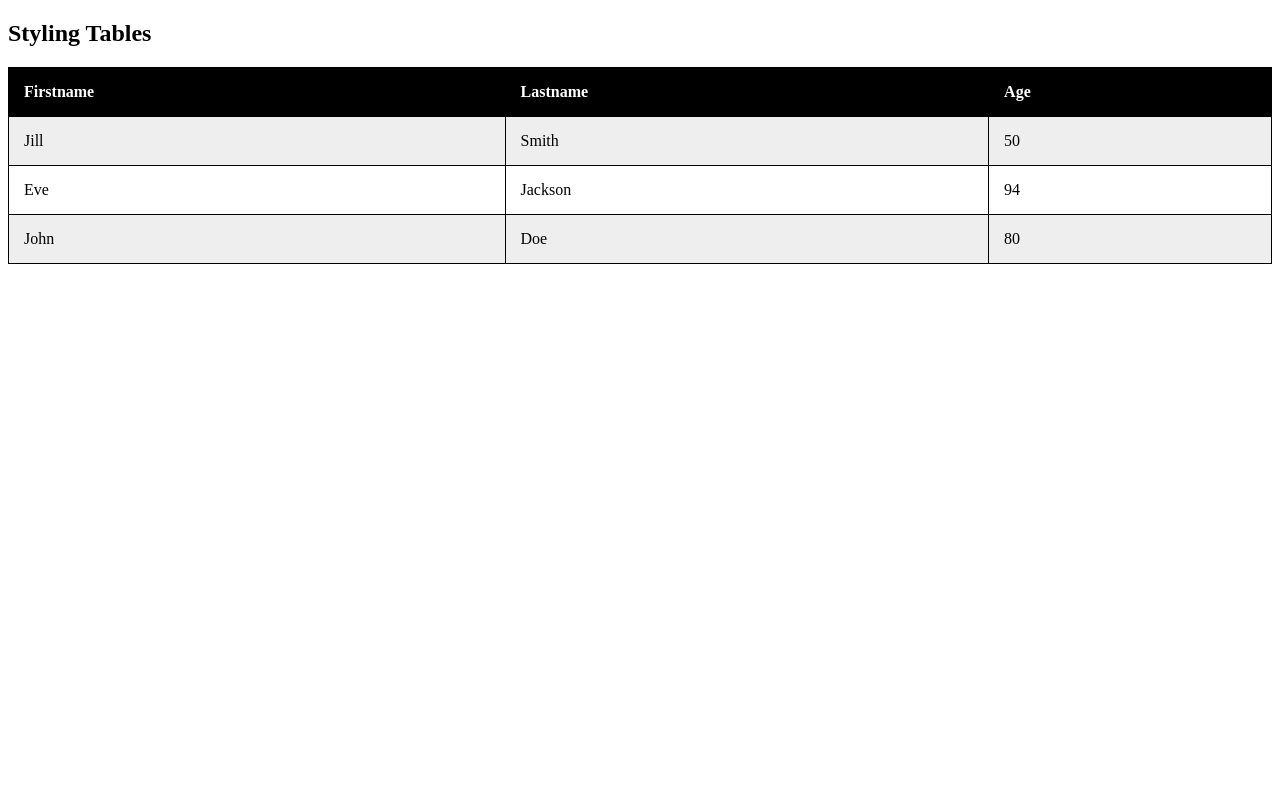
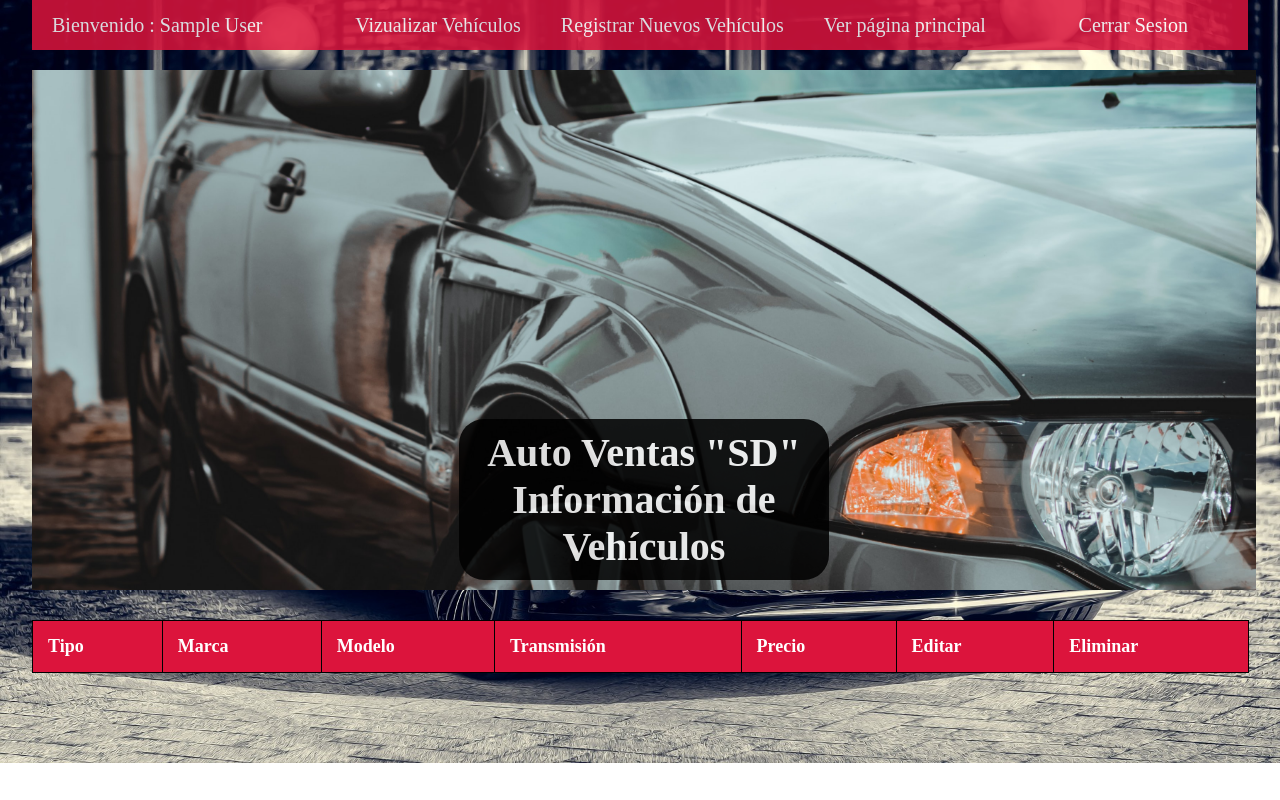
Before and after one commit to luas16/Catalogo-de-Autos, a PHP site: page /php/verVehiculos.php in a window 1280 px wide. Run offline with PHP 8.4, Linux system fonts and the light colour scheme; the visitor is signed in with stand-in values (Sample User, id 1); tables that the repository leaves empty or names only in its code hold one stand-in row (values such as "Sample post"); lists and menus that the app fills with data are empty.

Commit message:
ConsultaDeVehiculos

```diff
--- /dev/null
+++ b/css/verV.css
@@ -0,0 +1,147 @@
+*{
+    box-sizing: content-box;
+    margin: 0;
+    padding: 0%;
+}
+body{
+    width: 95%;
+    margin: auto;
+    background: url(../img/fondo.jpg) no-repeat center center/cover;
+    font-size: 18px;
+    font-family: 'Libre Baskerville', serif;
+}
+
+/*Eslilizado de el menu principal*/
+a{
+    display: flex;
+    color: #fff;
+    text-decoration: none;
+}
+
+
+.nav-main{
+    display: flex;
+    width: 100%;
+    justify-content: space-between;
+    align-items: center;
+    height: 30px;
+    padding: 10px 0;
+    background-color: crimson;
+    margin-bottom: 20px;
+    opacity: .85;
+    font-size: 20px;
+}
+
+.nav-main ul{
+    display: flex;
+    justify-content: center;
+}
+
+.nav-main ul li{
+    display: flex;
+    margin: 20px ;
+}
+
+
+.nav-main ul li a:hover{
+    border-bottom: 2px solid #fff;
+}
+
+.nav-main ul.nav-menu {
+
+    margin: 0 auto;
+}
+
+.menu-btn{
+    position: absolute;
+    cursor: pointer;
+    top: 15px;
+    right: 30px;
+    z-index: 2;
+    font-size: 1.2rem;
+    display: none;
+}
+
+
+
+/* estilizacion de tabla */
+
+table {
+    width:100%;
+    margin: 0 auto;
+  }
+
+  table, th, td {
+    border: 1px solid black;
+    border-collapse: collapse;
+
+  }
+  th, td {
+    padding: 15px;
+    text-align: left;
+  }
+  #t01 tr:nth-child(even) {
+    background-color: ghostwhite;
+  }
+  #t01 tr:nth-child(odd) {
+   background-color: gainsboro;
+  }
+  #t01 th {
+    background-color: crimson;
+    color: white;
+  }
+
+  .imgPrincipal{
+      width: 99%;
+      height: 500px;
+      background: url(../img/fondo13.jpg) no-repeat center center/cover;
+      padding: 10px;
+      margin-bottom: 30px;
+      display: flex;
+      flex-direction: column;
+      align-items: center;
+      justify-content: flex-end;
+  }
+
+  .imgPrincipal h2{
+      width: 100%;
+      max-width: 350px;
+      background-color: black;
+      border-radius: 25px;
+      border: none;
+      padding: 10px;
+      opacity: .85;
+      font-size: 40px;
+      color: white;
+      text-align: center;
+  }
+
+  .btnEliminar{
+    width: 25px;
+    color: red;
+  }
+
+  .btnEditar{
+    width: 25px;
+    color: blue;
+  }
+
+
+  @media(max-width: 750px){
+    .nav-main{
+        font-size: 14px;
+    }
+}
+
+@media(max-width: 450px){
+    .nav-main{
+        font-size: 10px;
+        padding: 10px 0;
+    }
+
+    .nav-main ul li{
+        display: flex;
+        margin: 10px ;
+    }
+
+}
--- a/index.html
+++ b/index.html
@@ -7,8 +7,8 @@
     <title>Catálogo de Autos</title>
 </head>
 <body>
-    <a href="php/formVehiculo.php">Insertar Vehiculos</a><br>
-    <a href="php/verVehiculos.php">Ver vehiculos</a>
+    <a href="php/login.php">Iniciar Sesion</a><br>
+
 
 
 </body>
--- a/php/verVehiculos.php
+++ b/php/verVehiculos.php
@@ -1,56 +1,103 @@
+<?php
+include 'conexion.php';
+session_start();
+
+if (!isset($_SESSION['usuario'])) {
+  header('location: login.php');
+
+  die();
+}
+$nombreColaborador =$_SESSION['nombre'];
+
+ ?>
+
+
+
 <!DOCTYPE html>
-<html>
+<html lang="en">
 <head>
-<style>
-table {
-  width:100%;
-}
-table, th, td {
-  border: 1px solid black;
-  border-collapse: collapse;
-}
-th, td {
-  padding: 15px;
-  text-align: left;
-}
-#t01 tr:nth-child(even) {
-  background-color: #eee;
-}
-#t01 tr:nth-child(odd) {
- background-color: #fff;
-}
-#t01 th {
-  background-color: black;
-  color: white;
-}
-</style>
+  <meta charset="UTF-8">
+  <meta http-equiv="X-UA-Compatible" content="IE=edge">
+  <meta name="viewport" content="width=device-width, initial-scale=1.0">
+  <link rel="stylesheet" href="../css/verV.css">
+  <title>Vehículos</title>
 </head>
 <body>
+  <!--menu principal-->
+  <nav class="nav-main">
+      <ul>
+        <li>
+        <a>Bienvenido : <?php echo $nombreColaborador; ?></a>
+        </li>
+      </ul>
+      <ul class="nav-menu">
 
-<h2>Styling Tables</h2>
+        <li>
+            <a href="verVehiculos.php">Vizualizar Vehículos</a>
+        </li>
+        <li>
+            <a href="formVehiculo.php">Registrar Nuevos Vehículos</a>
+        </li>
+        <li>
+            <a href="../index.html" target= "-blank">Ver página principal</a>
+        </li>
+      </ul>
 
-<table id="t01">
-  <tr>
-    <th>Firstname</th>
-    <th>Lastname</th>
-    <th>Age</th>
-  </tr>
-  <tr>
-    <td>Jill</td>
-    <td>Smith</td>
-    <td>50</td>
-  </tr>
-  <tr>
-    <td>Eve</td>
-    <td>Jackson</td>
-    <td>94</td>
-  </tr>
-  <tr>
-    <td>John</td>
-    <td>Doe</td>
-    <td>80</td>
-  </tr>
-</table>
+      <ul >
+        <li >
+              <a href="logout.php">Cerrar Sesion</a>
+          </li>
+      </ul>
+      <ul class="nav-menu-derecha">
+          <li>
+              <a href="#">
+                  <i class="fas fa-search"></i>
+              </a>
+          </li>
+      </ul>
+  </nav>
+
+  <header class="imgPrincipal">
+      <h2>Auto Ventas "SD" <br> Información de Vehículos</h2>
+  </header>
+  <table id="t01">
+    <tr>
+      <th>Tipo</th>
+      <th>Marca</th>
+      <th>Modelo</th>
+      <th>Transmisión</th>
+      <th>Precio</th>
+      <th>Editar</th>
+      <th>Eliminar</th>
+    </tr>
+    <?php
+
+      include 'conexion.php';
+
+      $instruccion = "SELECT vehiculos.correlativo, tipo_vehiculo.tipo, marcas.marca, vehiculos.modelo, transmision.transmision, vehiculos.precio FROM vehiculos
+      INNER JOIN tipo_vehiculo on vehiculos.tipo = tipo_vehiculo.id_tipo
+      INNER JOIN marcas on vehiculos.marca = marcas.id_marcar
+      INNER JOIN transmision on vehiculos.transmision = transmision.id_transmicion";
+      $query = mysqli_query($conexion,$instruccion);
+
+      while ($r = mysqli_fetch_assoc($query)) {
+
+        echo "<tr>
+                <td>".$r['tipo']."</td>
+                <td>".$r['marca']."</td>
+                <td>".$r['modelo']."</td>
+                <td>".$r['transmision']."</td>
+                <td>".$r['precio']."</td>
+                <td><a href= 'formModificaProveedores.php? proveedor=".$r['correlativo']."'><svg class = 'btnEditar' xmlns='http://www.w3.org/2000/svg' class='h-6 w-6' fill='none' viewBox='0 0 24 24' stroke='currentColor'><path stroke-linecap='round' stroke-linejoin='round' stroke-width='2' d='M15.232 5.232l3.536 3.536m-2.036-5.036a2.5 2.5 0 113.536 3.536L6.5 21.036H3v-3.572L16.732 3.732z'/>
+                  </svg></a></td>
+                <td><a href = 'eliminarProveedor.php? codProveedor= ".$r['correlativo']."' ><svg class = 'btnEliminar' xmlns='http://www.w3.org/2000/svg' class='h-6 w-6' fill='none' viewBox='0 0 24 24' stroke='currentColor'><path stroke-linecap='round' stroke-linejoin='round' stroke-width='2' d='M19 7l-.867 12.142A2 2 0 0116.138 21H7.862a2 2 0 01-1.995-1.858L5 7m5 4v6m4-6v6m1-10V4a1 1 0 00-1-1h-4a1 1 0 00-1 1v3M4 7h16' />
+                  </svg></a></td>
+             </tr>";
+}
+
+?>
+
+  </table>
 
 </body>
 </html>
```
Also changed, not shown: css/estilos.css (+80 -41 lines), css/stlogin.css (+34 -2 lines), php/formVehiculo.php (+31 -5 lines), php/login.php (+8 -3 lines), img/fondo1.jpg (added), img/fondo13.jpg (added).
